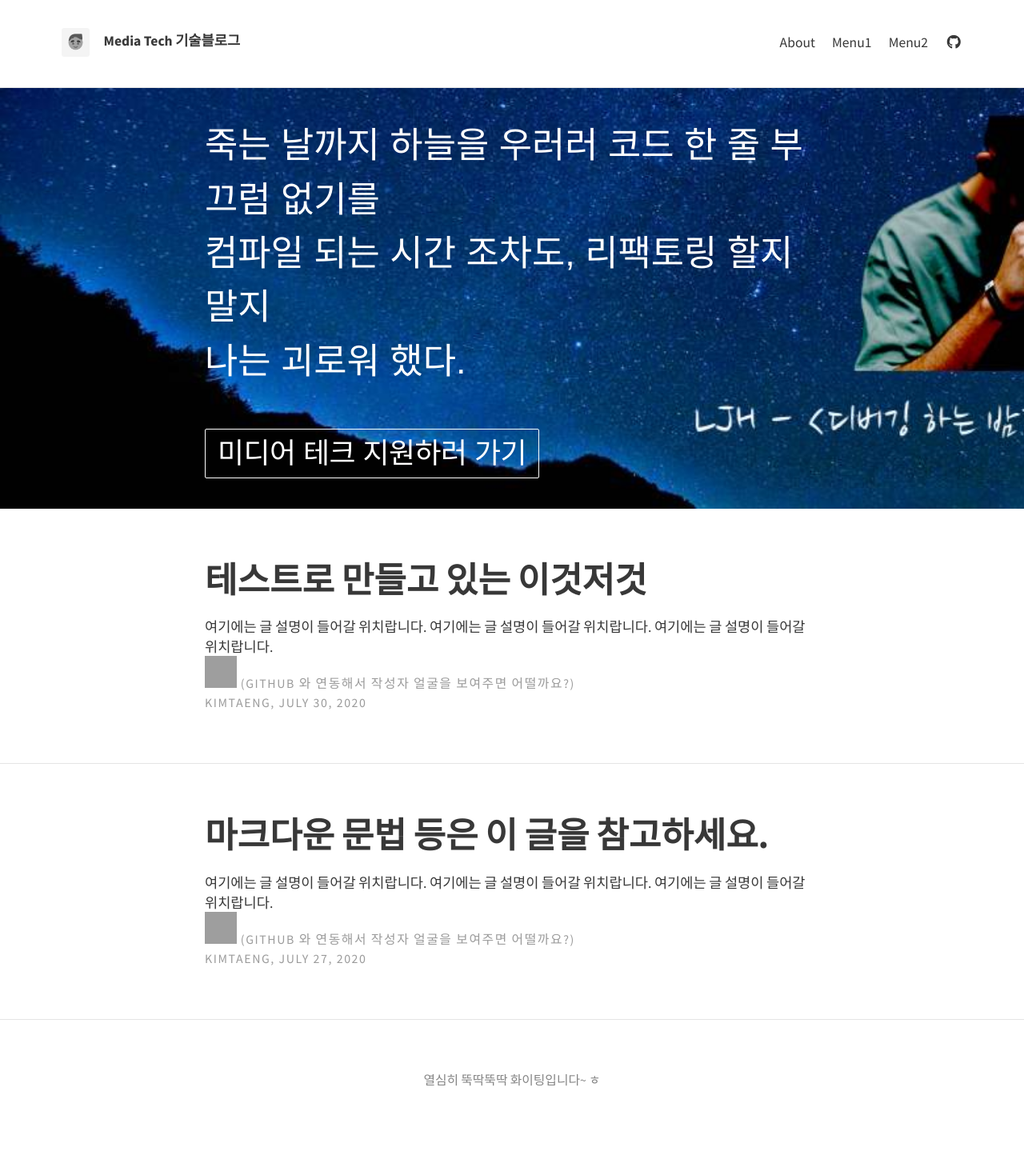
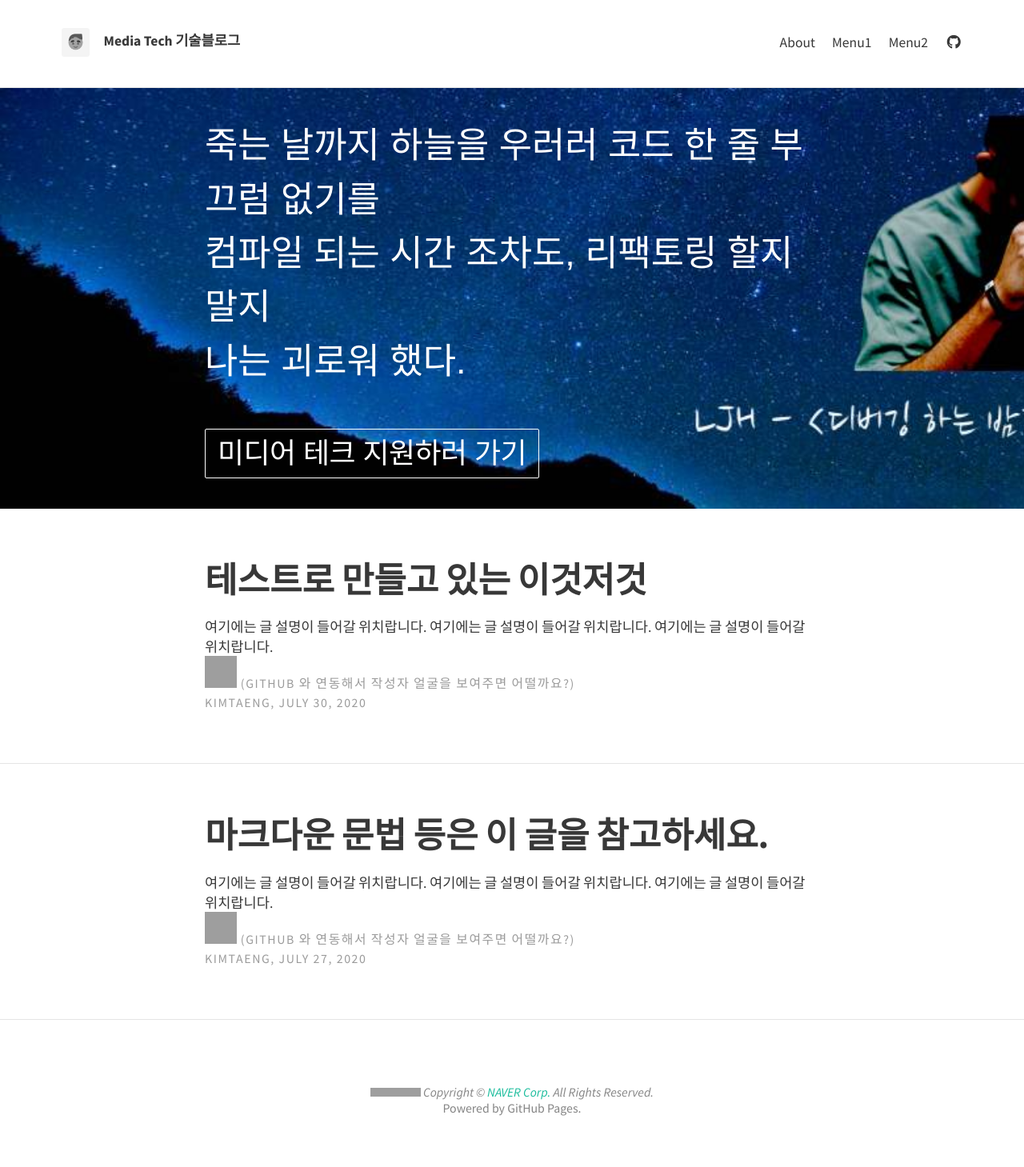
Before and after one commit to naver-media-tech/naver-media-tech.github.io, a Jekyll site: the page built from index.html, in a window 1280 px wide. Shown: the whole page at 80% size. Built offline with Jekyll 4.4.1, drawn with Linux system fonts in a browser that asks for light colours; nearby versions of some CDN libraries; the list of posts is cut into pages by our own code; before the commit the page ends 1427 px from its top, so only the background shows below that; grey boxes are pictures that could not be loaded.

Commit message:
add : footer, comment : additional introduction text

```diff
--- a/_config.yml
+++ b/_config.yml
@@ -10,12 +10,20 @@ meta:
 
 theme_settings:
   # Header and footer text
+  # 추가
+  # 완벽한 서비스를 만들기 위해 모든 버그들을 사랑해야지
+  # 그리고 나에게 주어진 이슈들을 처리해야겠다.
   header_text: >
      <p>죽는 날까지 하늘을 우러러 코드 한 줄 부끄럼 없기를<br>컴파일 되는 시간 조차도, 리팩토링 할지 말지<br>나는 괴로워 했다.</p>
      <p><a href="https://recruit.navercorp.com/naver/job/detail/developer?annoId=20003996&classId=&jobId=&entTypeCd=&searchTxt=&searchSysComCd=" target="_blank">미디어 테크 지원하러 가기</a></p>
   header_text_feature_image: assets/img/star-banner.jpeg #이미지가있다면 여기에다 넣겠죠?
   footer_text: >
-   열심히 뚝딱뚝딱 화이팅입니다~ ㅎ
+      <address>
+        <a href="http://www.navercorp.com/" target="_blank" ><img src="https://ssl.pstatic.net/static/common/footer/ci_naver.gif" width="63" height="11" alt="NAVER"></a>
+        <em>Copyright ©</em>
+        <a href="http://www.navercorp.com/" target="_blank" >NAVER Corp.</a>
+        <span>All Rights Reserved.</span>
+      </address> Powered by GitHub Pages.
 
   # Icons
   rss: false
```
